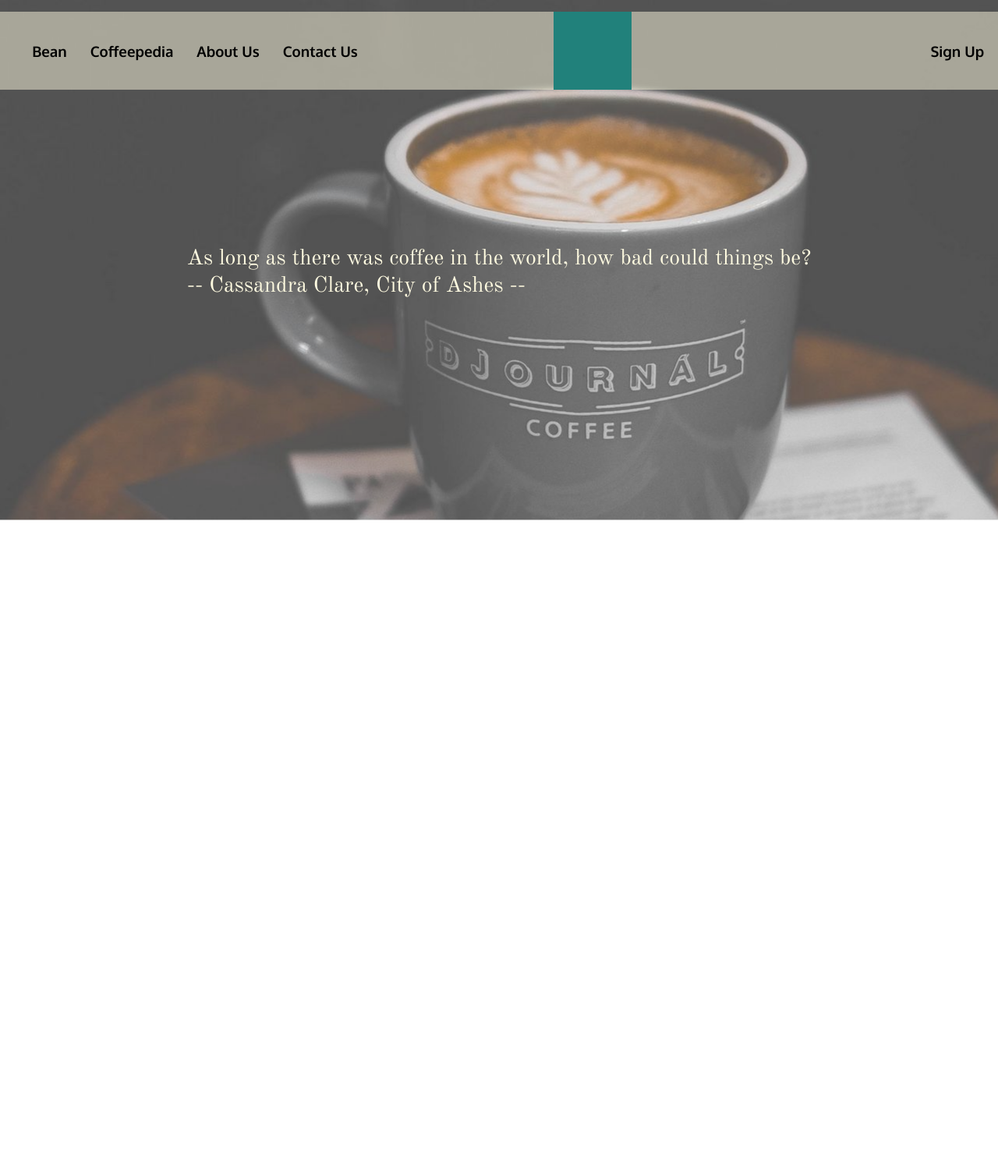
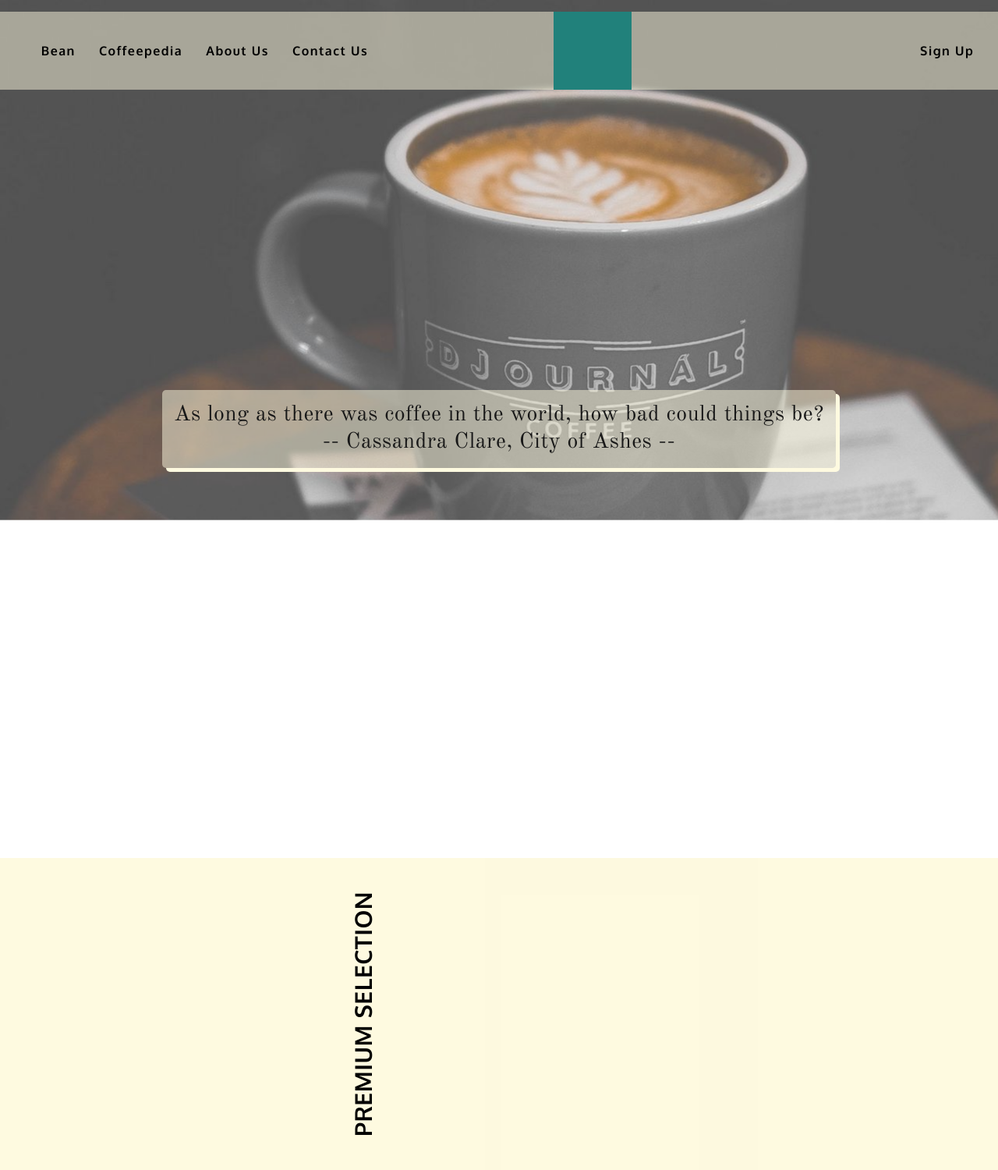
Before and after one commit to NightfuryEquinn/Bean-Bros-Wholesaler, a PHP site: page /home.html in a window 1280 px wide. Shown: the whole page at 78% size. Run offline with PHP 8.4, Linux system fonts and the light colour scheme.

Commit message:
Modified Homepage

```diff
--- a/css/home.css
+++ b/css/home.css
@@ -47,7 +47,7 @@
 
 .nav-bar-left
 {
-    padding-right: 200px;
+    padding-right: 175px;
     height: 100px;
     width: 700px;
     display: flex;
@@ -61,6 +61,8 @@
 {
     margin: 5px;
     padding: 10px;
+    font-size: 16px;
+    letter-spacing: 1.5px;
 }
 
 .nav-bar-logo
@@ -74,7 +76,7 @@
 
 .nav-bar-right
 {
-    padding-left: 200px;
+    padding-left: 175px;
     height: 100px;
     width: 700px;
     display: flex;
@@ -88,26 +90,23 @@
 {
     margin: 5px;
     padding: 10px;
+    font-size: 16px;
+    letter-spacing: 1.5px;
 }
 
 /* Homepage Parallax */
 .homepage
 {
     perspective: 1px;
-    height: 700px;
+    height: 100vh;
     overflow-x: hidden;
     overflow-y: auto;
 }
 
-.homepage::-webkit-scrollbar
-{
-    display: none;
-}
-
-/* Quote and Parallax Background */
+/* Homepage Parallax Background */
 .homepage-parallax-group {
     position: relative;
-    height: 700px;
+    height: 100vh;
     transform-style: preserve-3d;
 }
 
@@ -133,6 +132,7 @@
     opacity: 0.75;
 }
 
+/* Homepage Parallax Quote */
 .homepage-parallax-base
 {
     top: 0;
@@ -141,14 +141,73 @@
     left: 0;
     position: absolute;
     display: flex;
+    flex-direction: column;
     align-content: center;
     justify-content: center;
     align-items: center;
     transform: translateZ(0);
 }
 
-.homepage-parallax-base p
+.quote-container
 {
-    color: #FEFAE0;
+    margin: auto;
+    padding: 15px;
+    width: auto;
+    height: auto;
+    background-color: #FEFAE080;
+    border-radius: 5px;
+    box-shadow: 5px 5px #FEFAE0;
+}
+
+.quote-container p
+{
+    color: #181818;
     font-size: 28px;
+    letter-spacing: 0.5px;
+    text-align: center;
 }
+
+/* Recommendation Container */
+.recommendation-container
+{
+    height: auto;
+    width: 1520px;
+    background-color: #FEFAE0;
+    display: flex;
+    flex-direction: column;
+    align-content: center;
+    justify-content: center;
+    align-items: center;
+}
+
+.premium-selection-container
+{
+    height: auto;
+    width: auto;
+    display: flex;
+    flex-direction: row;
+    align-content: center;
+    justify-content: center;
+    align-items: center;
+}
+
+.ps-text-container
+{
+    height: auto;
+    width: auto;
+}
+
+.ps-text-container h2
+{
+    font-size: 30px;
+    letter-spacing: 0.5px;
+    text-transform: uppercase;
+    transform: rotate(-90deg);
+}
+
+.ps-beans-container
+{
+    height: 400px;
+    width: 350px;
+    background-color: #FEFAE080;
+}
--- a/home.html
+++ b/home.html
@@ -54,15 +54,45 @@
 
         <!--Homepage Parallax-->
         <div class="homepage">
-            <!--Quote and Parallax Background-->
             <div class="homepage-parallax-group">
                 <div class="homepage-parallax-back">
+                    <!--Homepage Parallax Background-->
                     <div class="hpb-image-container">
                         <img src="img/coffee_mug_chair_124443_1920x1080.jpg">
                     </div>
                 </div>
                 <div class="homepage-parallax-base">
-                    <p>As long as there was coffee in the world, how bad could things be?<br>-- Cassandra Clare, City of Ashes --</p>
+                    <!--Homepage Parallax Quote-->
+                    <div class="quote-container">
+                        <p>As long as there was coffee in the world, how bad could things be?<br>-- Cassandra Clare, City of Ashes --</p>
+                    </div>
+                    <!--Recommendation Container-->
+                    <div class="recommendation-container">
+                        <div class="premium-selection-container">
+                            <div class="ps-text-container">
+                                <h2>Premium Selection</h2>
+                            </div>
+                            <div class="ps-beans-container">
+                                <div class="ps-beans">
+
+                                </div>
+                                <div class="ps-beans">
+
+                                </div>
+                                <div class="ps-beans">
+
+                                </div>
+                            </div>
+                        </div>
+                        <div class="fresh-arrival-container">
+                            <div class="fa-beans-container">
+
+                            </div>
+                            <div class="fa-text-container">
+
+                            </div>
+                        </div>
+                    </div>
                 </div>
             </div>
         </div>
```
